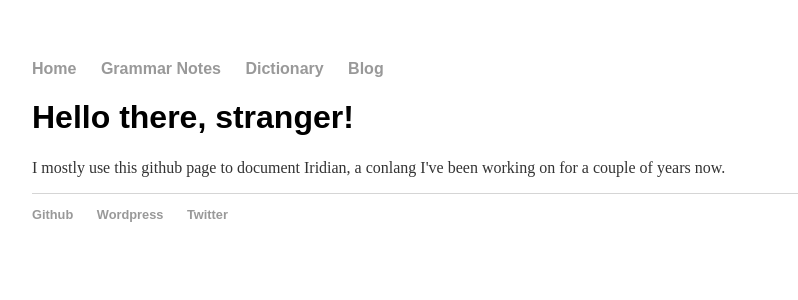
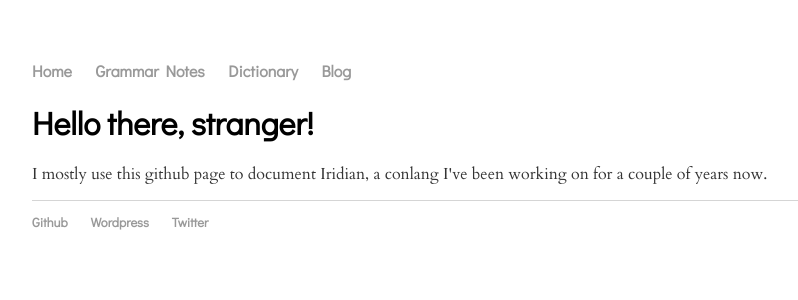
Before and after one commit to roelchristian/roelchristian.github.io, a Jekyll site: the page built from index.html, in a window 1280 px wide. Shown: the top 300 px of the page, without its empty margins (160-958 px from the left). Built offline with Jekyll 4.4.1, drawn with Linux system fonts in a browser that asks for light colours; some web fonts are replaced.

Commit message:
Add link to google fonts

```diff
--- a/_layouts/default.html
+++ b/_layouts/default.html
@@ -4,6 +4,8 @@
 			<title>{{ page.title }}</title>
 			<!-- link to main stylesheet -->
 			<link rel="stylesheet" type="text/css" href="/css/main.css">
+			<link rel="stylesheet" type="text/css" href="//fonts.googleapis.com/css?family=Cardo" />
+			<link rel="stylesheet" type="text/css" href="//fonts.googleapis.com/css?family=Didact+Gothic" />
 			<meta name="viewport" content="width=device-width, initial-scale=1">
 		</head>
 		<body>
--- a/css/main.css
+++ b/css/main.css
@@ -1,5 +1,3 @@
-@import url('https://fonts.googleapis.com/css2?family=DidactGothic:wght@400;600;800&display=swap');
-
 
 body {
   font-family: 'Cardo', 'Times New Roman', serif;
```
